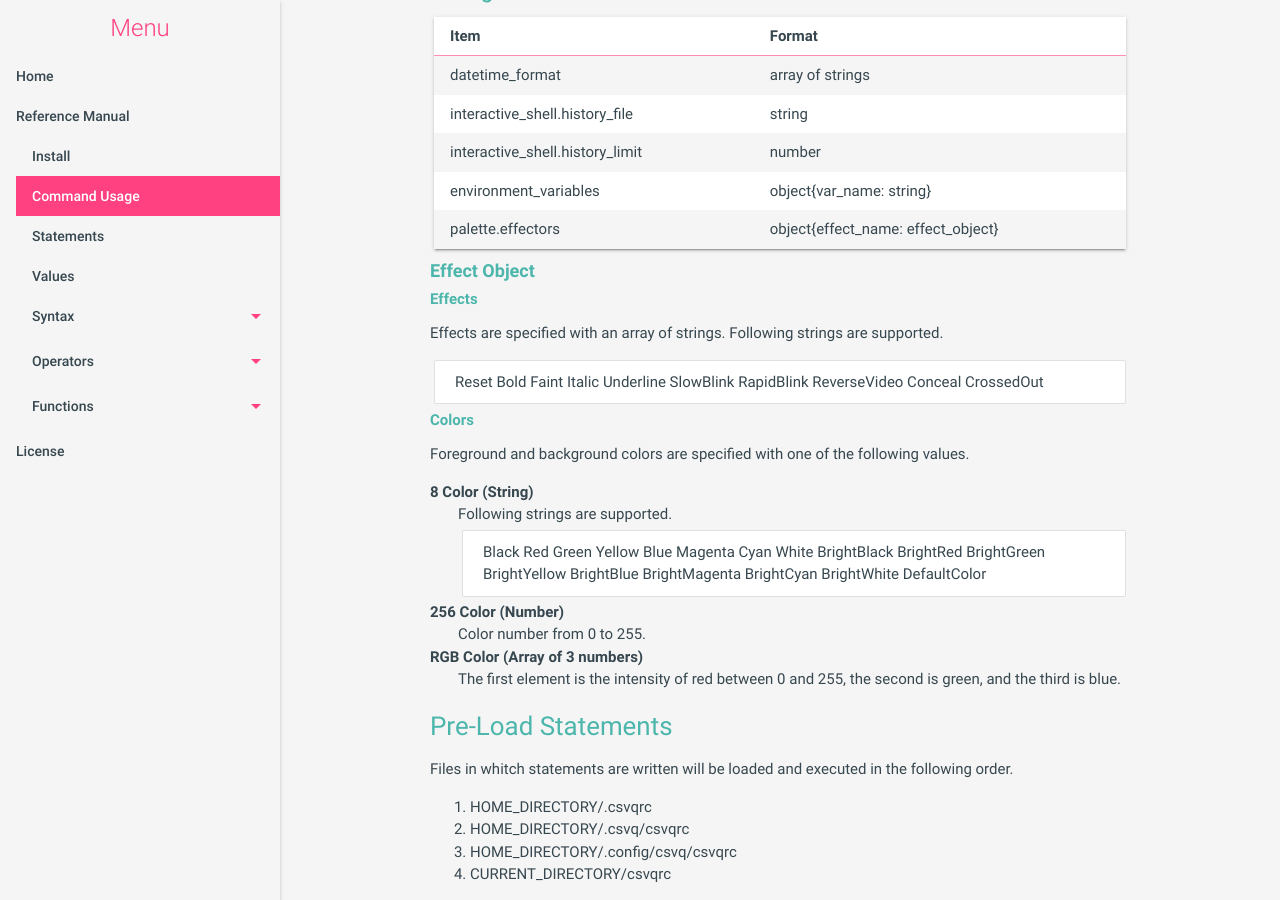
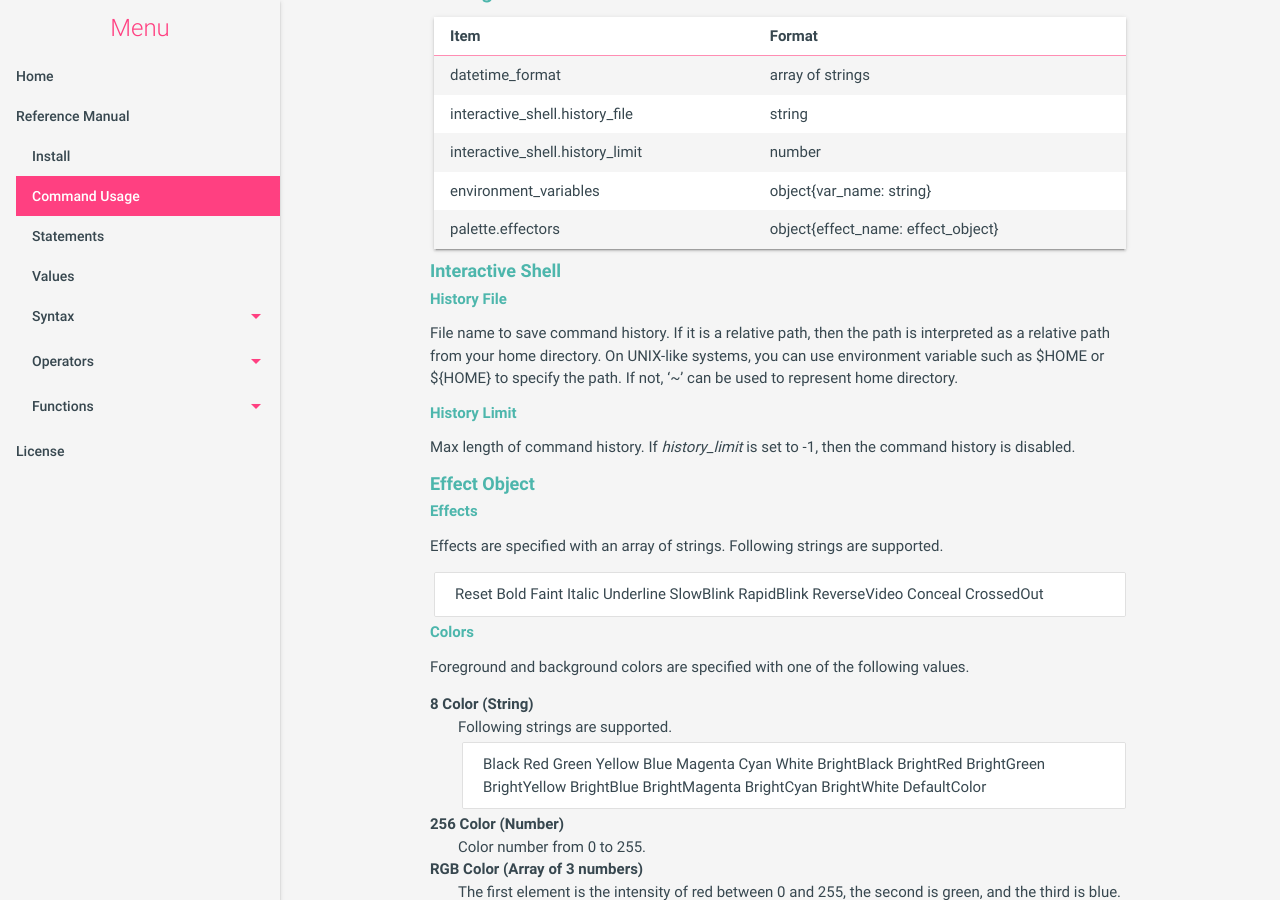
Before and after one commit to mithrandie/csvq, a Jekyll site: the page built from docs/_posts/2006-01-02-command.md, in a window 1280 px wide and 900 px high, scrolled down 5909 px. Built offline with Jekyll 4.4.1, drawn with Linux system fonts in a browser that asks for light colours.

Commit message:
Update docs.

```diff
--- a/docs/_posts/2006-01-02-command.md
+++ b/docs/_posts/2006-01-02-command.md
@@ -288,6 +288,19 @@ If the files exists in the multiple paths, then all existing files will be loade
 | environment_variables           | object{var_name: string} |
 | palette.effectors               | object{effect_name: effect_object} |
 
+##### Interactive Shell
+
+###### History File
+
+File name to save command history. If it is a relative path, then the path is interpreted as a relative path from your home directory.
+On UNIX-like systems, you can use environment variable such as $HOME or ${HOME} to specify the path.
+If not, '~' can be used to represent home directory.
+
+###### History Limit
+
+Max length of command history.
+If _history_limit_ is set to -1, then the command history is disabled.
+
 ##### Effect Object
 
 ###### Effects
```
